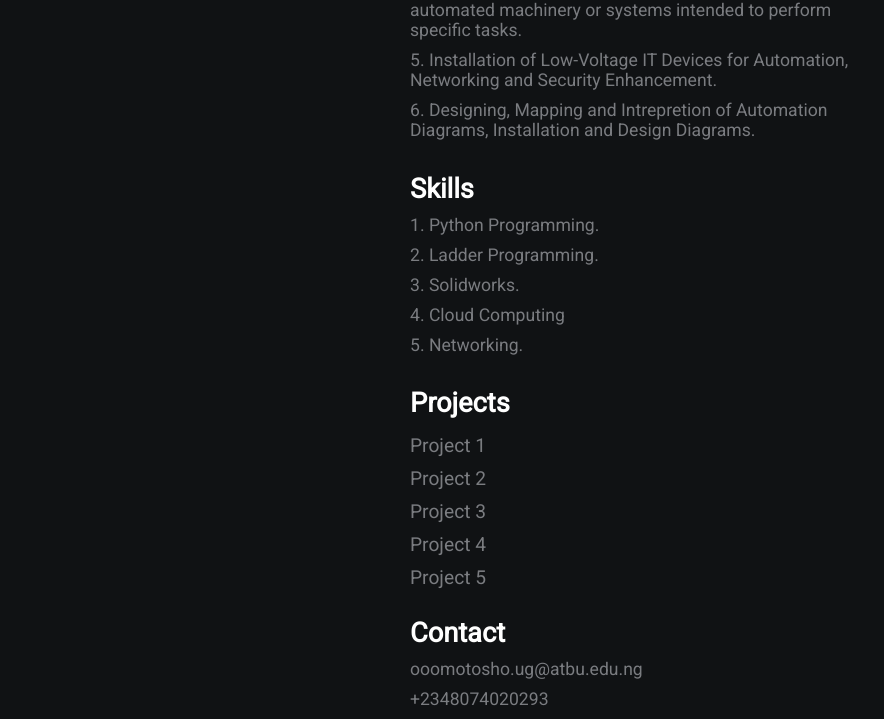
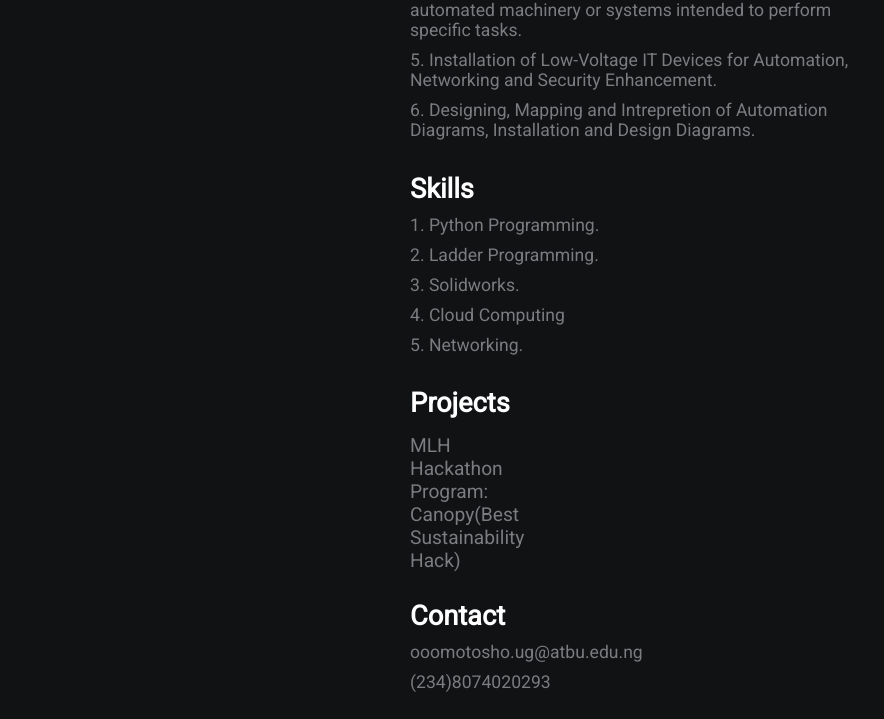
Before and after one commit to Omohtee/AtbuAzureCloudComputing_PortfolioProject, a plain HTML site: page index.html in a window 1280 px wide. Shown: the part 629-1348 px from the top of the page, without its empty margins (230-1114 px from the left). Drawn offline with Linux system fonts and the light colour scheme.

Commit message:
Updating Index File.

```diff
--- a/index.html
+++ b/index.html
@@ -37,14 +37,10 @@
 	    <p>4. Cloud Computing</p>
 	    <p>5. Networking.</p>
             <h2>Projects</h2>
-            <a href="#">Project 1</a>
-            <a href="#">Project 2</a>
-            <a href="#">Project 3</a>
-            <a href="#">Project 4</a>
-            <a href="#">Project 5</a>
+            <a href="https://devpost.com/software/canopy-iof8dq?ref_content=user-portfolio&ref_feature=in_progress">MLH Hackathon Program: Canopy(Best Sustainability Hack)</a>
             <h2>Contact</h2>
             <p>ooomotosho.ug@atbu.edu.ng</p>
-	    <p>+2348074020293</p>
+	    <p>(234)8074020293</p>
         </div>
     </div>
 </body>
```
